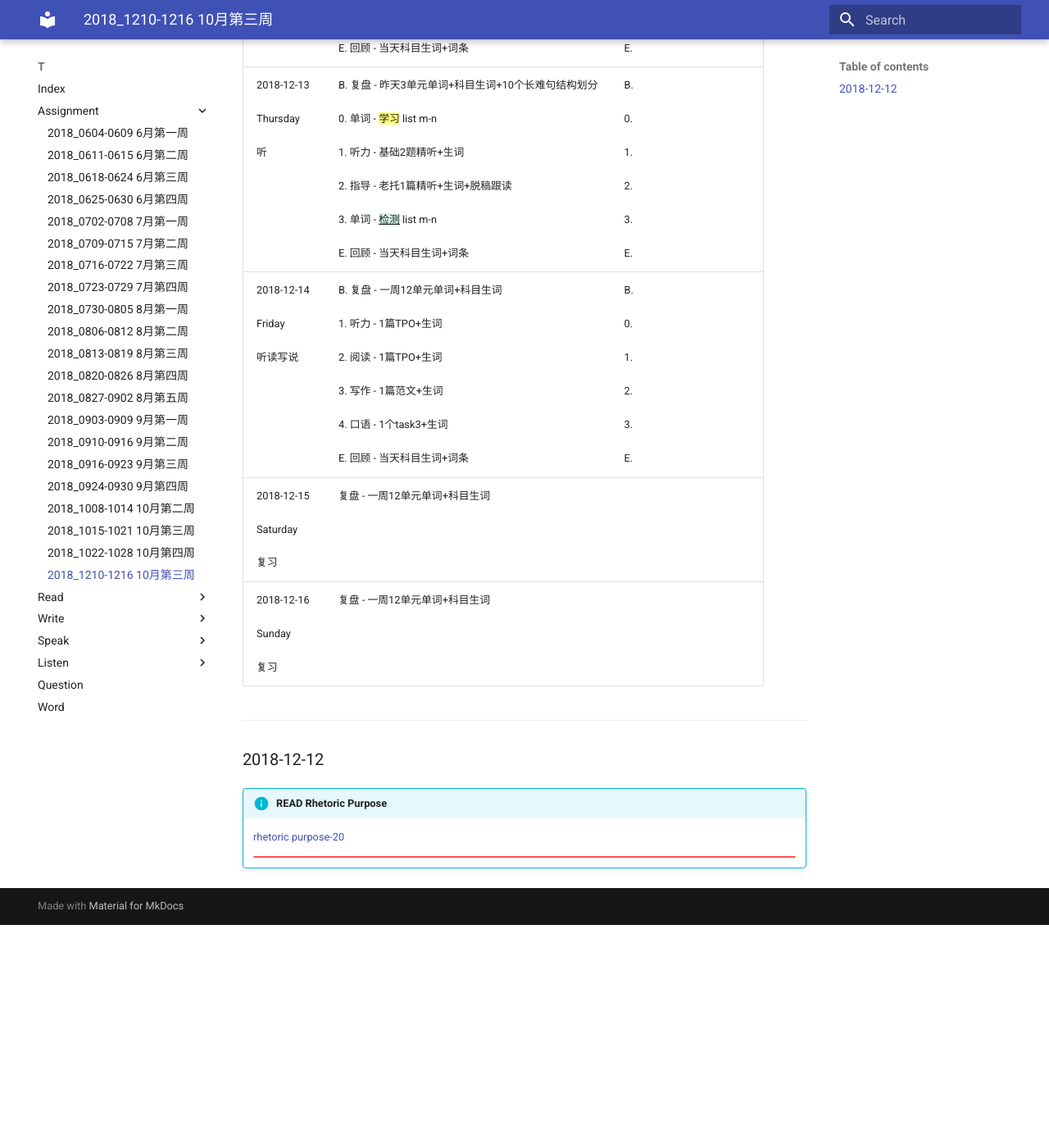
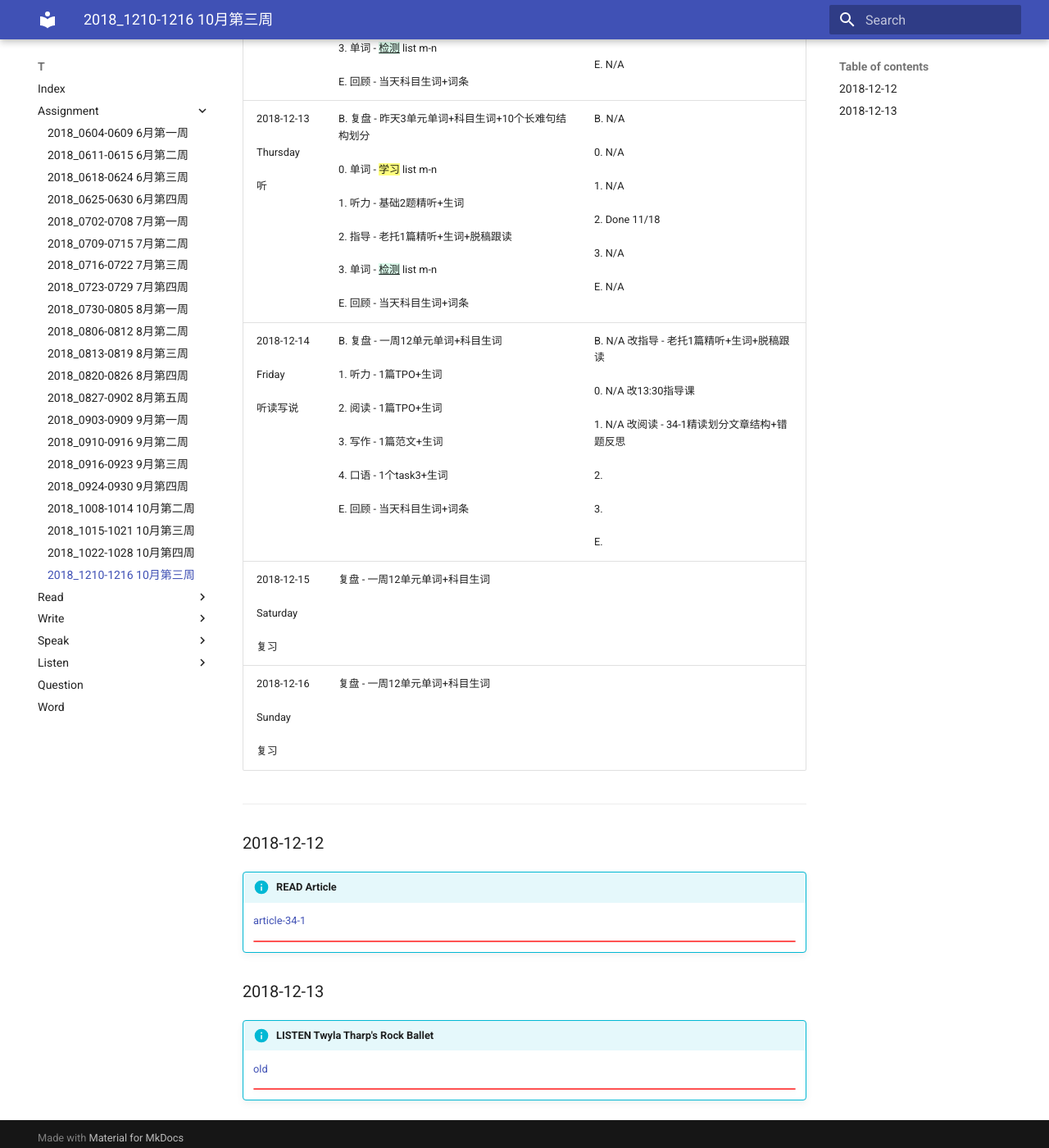
Before and after one commit to katyushaQ/t, an MkDocs documentation site: the page built from docs/assignment/2018-1210-1216.md, in a window 1280 px wide and 1400 px high, scrolled down 1195 px. Shown: the whole window at 82% size. Built offline with MkDocs 1.6.1 and Material for MkDocs 9.7.7, drawn with Linux system fonts in a browser that asks for light colours; old or Windows-style settings are respelled for this version of MkDocs; before the commit the page ends 2323 px from its top, so only the background shows below that.

Commit message:
2018-1210-1216.md 20181213, old.md 20181213

```diff
--- a/docs/assignment/2018-1210-1216.md
+++ b/docs/assignment/2018-1210-1216.md
@@ -14,10 +14,10 @@ DATETIME |  ASSIGNMENT | STATUS
 ------------ | ------------- | -------------
 2018-12-10 <br><br> Monday <br><br>说 | B. 制定一周计划+10个长难句结构划分<br><br>0. 单词 - ==学习== list m-n<br><br>1. 口语 - 3个TPO task3+生词+精听精读<br><br>2. 指导 - 老托1篇精听+生词+脱稿跟读<br><br>4. 单词 - {++检测++} list m-n<br><br>E. 回顾 - 当天科目生词+词条 | B. Done 12-12<br><br>0-E. N/A
 2018-12-11 <br><br> Thursday <br><br>写 | B. 复盘 - 昨天3单元单词+科目生词+10个长难句结构划分<br><br>0. 单词 - ==学习== list m-n<br><br>1. 写作 - 1篇范文来回翻译+生词<br><br> 2. 指导 - 写作作业 <br><br>4. 单词 - {++检测++} list m-n<br><br>E. 回顾 - 当天科目生词+词条  | B-E. N/A<br><br>13:30-15:30 阅读正课
-2018-12-12 <br><br> Wednesday <br><br>读 | B. 复盘 - 昨天3单元单词+科目生词+10个长难句结构划分<br><br>0. 单词 - ==学习== list m-n<br><br>1. 阅读 - 3篇TPO+生词<br><br>2. 阅读 - 3篇TPO错题反思+精读<br><br>3. 单词 - {++检测++} list m-n<br><br>E. 回顾 - 当天科目生词+词条 | B-0. N/A 改为制定学习计划<br><br>0. N/A<br><br>1. Done 34-1，5，6，14错<br><br>2.N/A <br><br>3. N/A<br><br>E.
-2018-12-13 <br><br> Thursday <br><br>听 | B. 复盘 - 昨天3单元单词+科目生词+10个长难句结构划分<br><br>0. 单词 - ==学习== list m-n<br><br>1. 听力 - 基础2题精听+生词<br><br>2. 指导 - 老托1篇精听+生词+脱稿跟读 <br><br>3. 单词 - {++检测++} list m-n<br><br>E. 回顾 - 当天科目生词+词条 | B. <br><br>0. <br><br>1. <br><br>2. <br><br>3. <br><br>E.
-2018-12-14 <br><br> Friday  <br><br>听读写说  | B. 复盘 - 一周12单元单词+科目生词<br><br>1. 听力 - 1篇TPO+生词<br><br> 2. 阅读 - 1篇TPO+生词<br><br>3. 写作 - 1篇范文+生词 <br><br>4. 口语 - 1个task3+生词<br><br>E. 回顾 - 当天科目生词+词条 | B. <br><br>0. <br><br>1. <br><br>2. <br><br>3. <br><br>E.
-2018-12-15 <br><br> Saturday  <br><br>复习 | 复盘 - 一周12单元单词+科目生词 |
+2018-12-12 <br><br> Wednesday <br><br>读 | B. 复盘 - 昨天3单元单词+科目生词+10个长难句结构划分<br><br>0. 单词 - ==学习== list m-n<br><br>1. 阅读 - 3篇TPO+生词<br><br>2. 阅读 - 3篇TPO错题反思+精读<br><br>3. 单词 - {++检测++} list m-n<br><br>E. 回顾 - 当天科目生词+词条 | B-0. N/A 改为制定学习计划<br><br>0. N/A<br><br>1. Done 34-1，5，6，14错<br><br>2. N/A <br><br>3.  N/A<br><br>E. N/A
+2018-12-13 <br><br> Thursday <br><br>听 | B. 复盘 - 昨天3单元单词+科目生词+10个长难句结构划分<br><br>0. 单词 - ==学习== list m-n<br><br>1. 听力 - 基础2题精听+生词<br><br>2. 指导 - 老托1篇精听+生词+脱稿跟读 <br><br>3. 单词 - {++检测++} list m-n<br><br>E. 回顾 - 当天科目生词+词条 | B. N/A<br><br>0. N/A<br><br>1. N/A<br><br>2. Done 11/18<br><br>3. N/A<br><br>E. N/A
+2018-12-14 <br><br> Friday  <br><br>听读写说  | B. 复盘 - 一周12单元单词+科目生词<br><br>1. 听力 - 1篇TPO+生词<br><br> 2. 阅读 - 1篇TPO+生词<br><br>3. 写作 - 1篇范文+生词 <br><br>4. 口语 - 1个task3+生词<br><br>E. 回顾 - 当天科目生词+词条 | B. N/A 改指导 - 老托1篇精听+生词+脱稿跟读<br><br>0. N/A 改13:30指导课<br><br>1. N/A 改阅读 - 34-1精读划分文章结构+错题反思<br><br>2. <br><br>3. <br><br>E.
+2018-12-15 <br><br> Saturday <br><br>复习 | 复盘 - 一周12单元单词+科目生词 |
 2018-12-16 <br><br> Sunday <br><br>复习 | 复盘 - 一周12单元单词+科目生词 |
 
 
@@ -25,8 +25,16 @@ DATETIME |  ASSIGNMENT | STATUS
 
 ### 2018-12-12
 
-!!! info "**READ** Rhetoric Purpose"
+!!! info "**READ** Article"
 
-    [rhetoric purpose-20](../read/rhetoricpurpose.md#2018-12-13)
+    [article-34-1](../read/article.md#2018-12-12)
 
     !!! failure ""
+
+### 2018-12-13
+
+!!! info "**LISTEN** Twyla Tharp's Rock Ballet"
+
+    [old](../listen/old.md#2018-12-13)
+
+    !!! failure ""
```
Also changed, not shown: docs/listen/old.md (+18 -0 lines).
